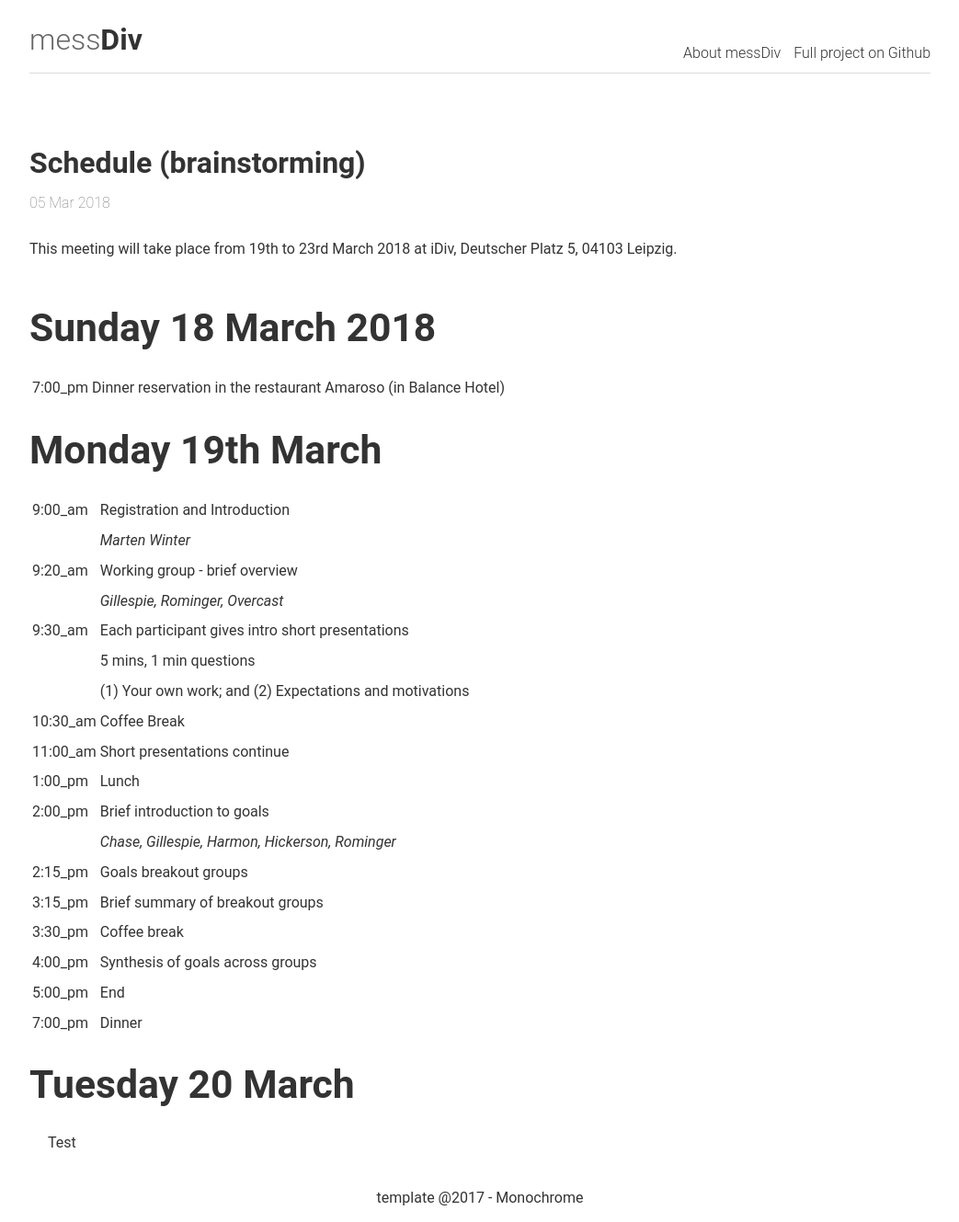
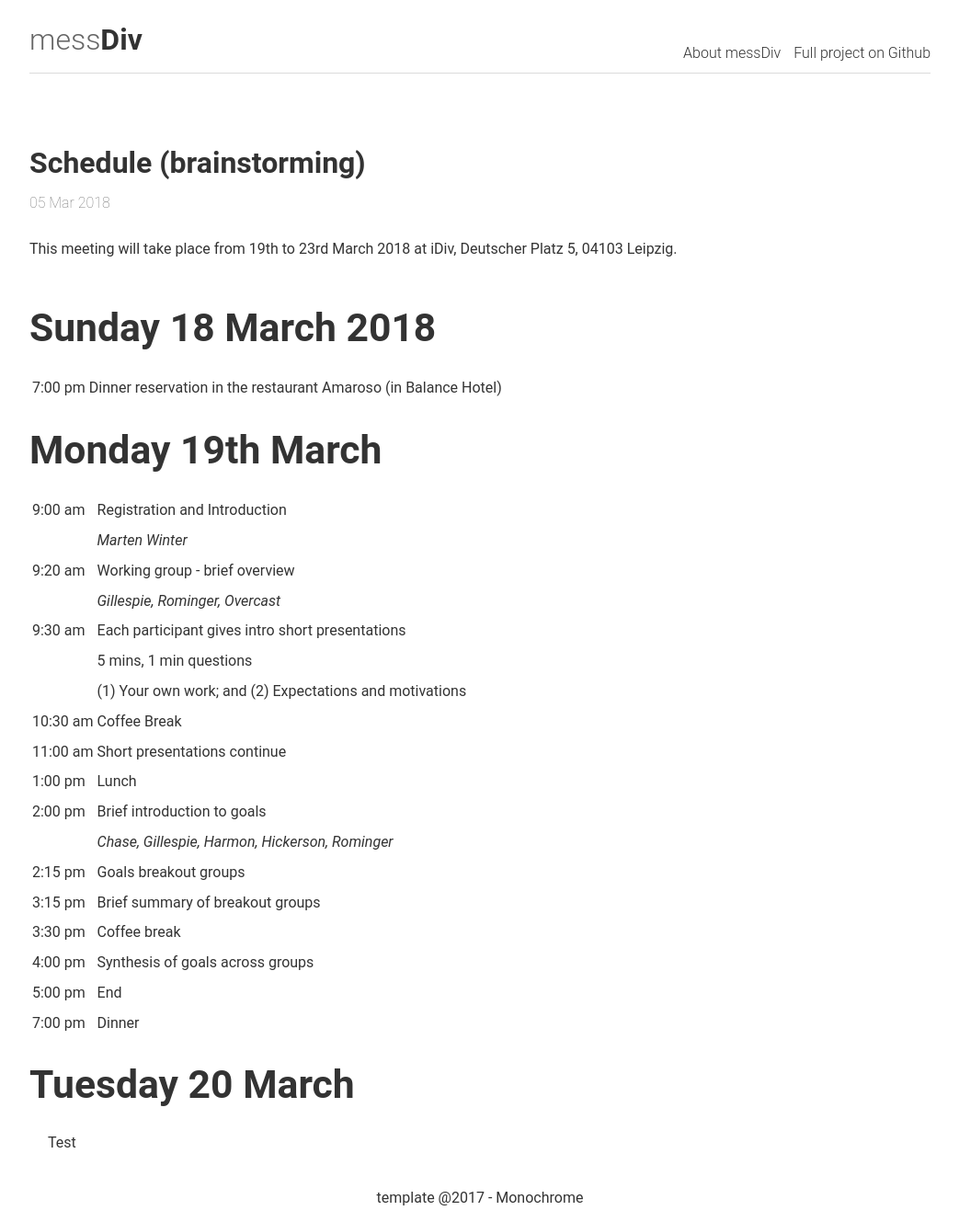
Before and after one commit to messDiv/messDiv.github.io, a Jekyll site: the page built from _posts/2018-03-05-schedule-idea.md, in a window 1280 px wide. Shown: the whole page at 92% size, without its empty margins (118-1161 px from the left). Built offline with Jekyll 4.4.1, drawn with Linux system fonts in a browser that asks for light colours.

Commit message:
take out dumbness

```diff
--- a/_posts/2018-03-05-schedule-idea.md
+++ b/_posts/2018-03-05-schedule-idea.md
@@ -7,29 +7,29 @@ This meeting will take place from 19th to 23rd March 2018 at iDiv, Deutscher Pla
 # Sunday 18 March 2018
 
 | --- | --- |
-| 7:00_pm | Dinner reservation in the restaurant Amaroso (in Balance Hotel) |
+| 7:00 pm | Dinner reservation in the restaurant Amaroso (in Balance Hotel) |
 
 # Monday 19th March
 
 | --- | --- |
-| 9:00_am  |	Registration and Introduction |
+| 9:00 am  |	Registration and Introduction |
 |          | *Marten Winter* |
-| 9:20_am  | Working group - brief overview |
+| 9:20 am  | Working group - brief overview |
 |          | *Gillespie, Rominger, Overcast* |
-| 9:30_am  | Each participant gives intro short presentations
+| 9:30 am  | Each participant gives intro short presentations
 |          | 5 mins, 1 min questions |
 |          | (1) Your own work; and (2) Expectations and motivations |
-| 10:30_am | Coffee Break
-| 11:00_am | Short presentations continue |
-| 1:00_pm	 | Lunch |
-| 2:00_pm	 | Brief introduction to goals |
+| 10:30 am | Coffee Break
+| 11:00 am | Short presentations continue |
+| 1:00 pm	 | Lunch |
+| 2:00 pm	 | Brief introduction to goals |
 |          | *Chase, Gillespie, Harmon, Hickerson, Rominger* |
-| 2:15_pm  | Goals breakout groups |
-| 3:15_pm  | Brief summary of breakout groups |
-| 3:30_pm  | Coffee break |
-| 4:00_pm  | Synthesis of goals across groups |
-| 5:00_pm  | End |
-| 7:00_pm  | Dinner |
+| 2:15 pm  | Goals breakout groups |
+| 3:15 pm  | Brief summary of breakout groups |
+| 3:30 pm  | Coffee break |
+| 4:00 pm  | Synthesis of goals across groups |
+| 5:00 pm  | End |
+| 7:00 pm  | Dinner |
 
 # Tuesday 20 March
 
```
Also changed, not shown: 3 other files.
